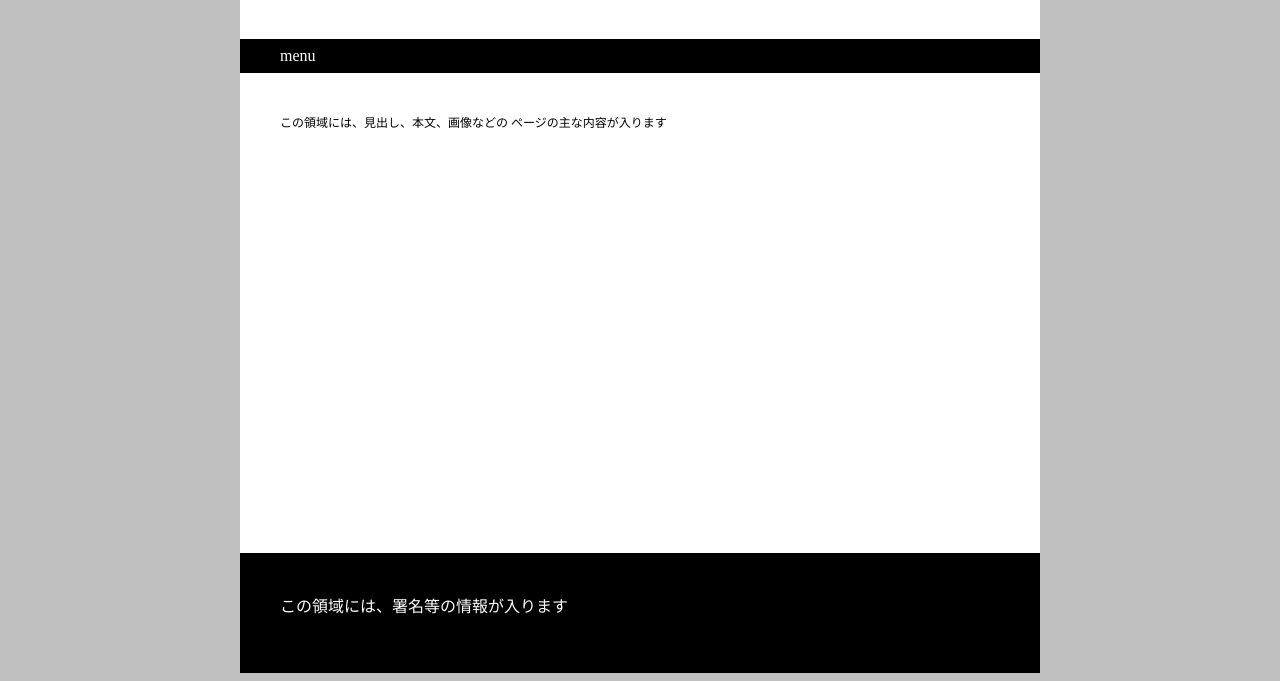
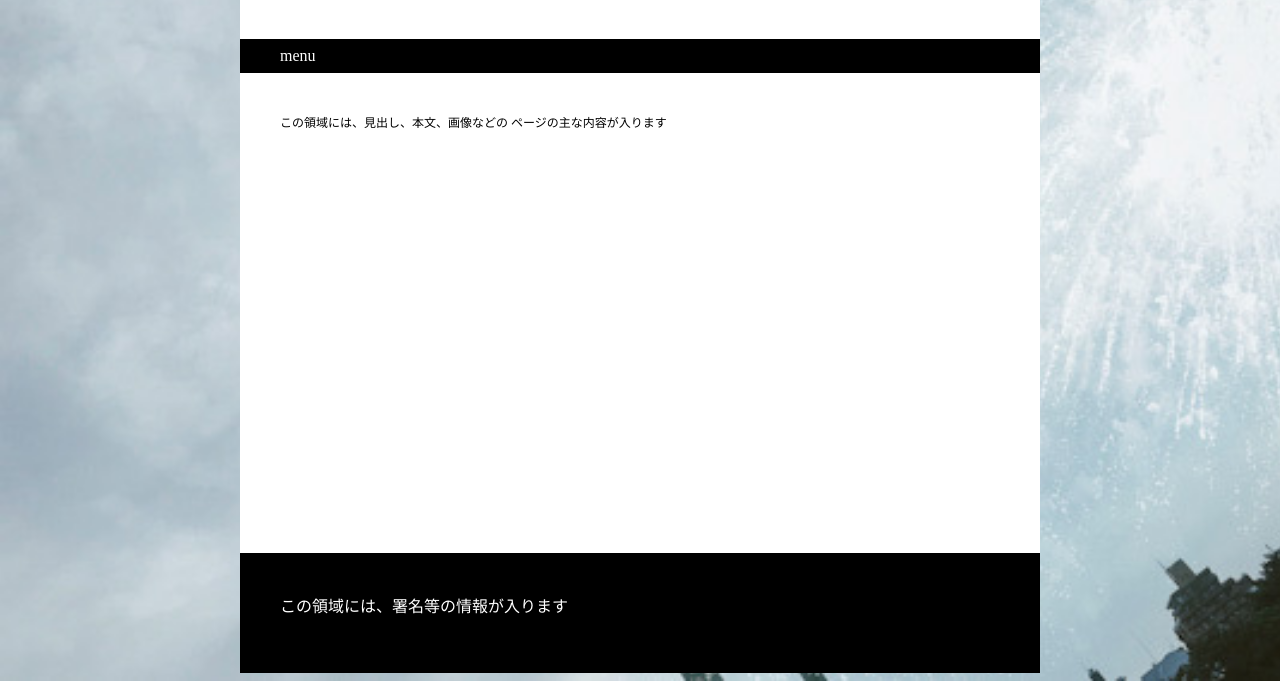
Before and after one commit to maya-okuda/css_sample_04, a plain HTML site: page index.html in a window 1280 px wide. Shown: the part 129-810 px from the top of the page. Drawn offline with Linux system fonts and the light colour scheme.

Commit message:
Update style.css

```diff
--- a/style.css
+++ b/style.css
@@ -1,6 +1,6 @@
 body {
     background-color: silver;
-    background-image: url("images/0621m.JPEG");
+    background-image: url("images/v0621m.JPEG");
     background-size: cover;
     background-repeat: repeat;
 }
```
